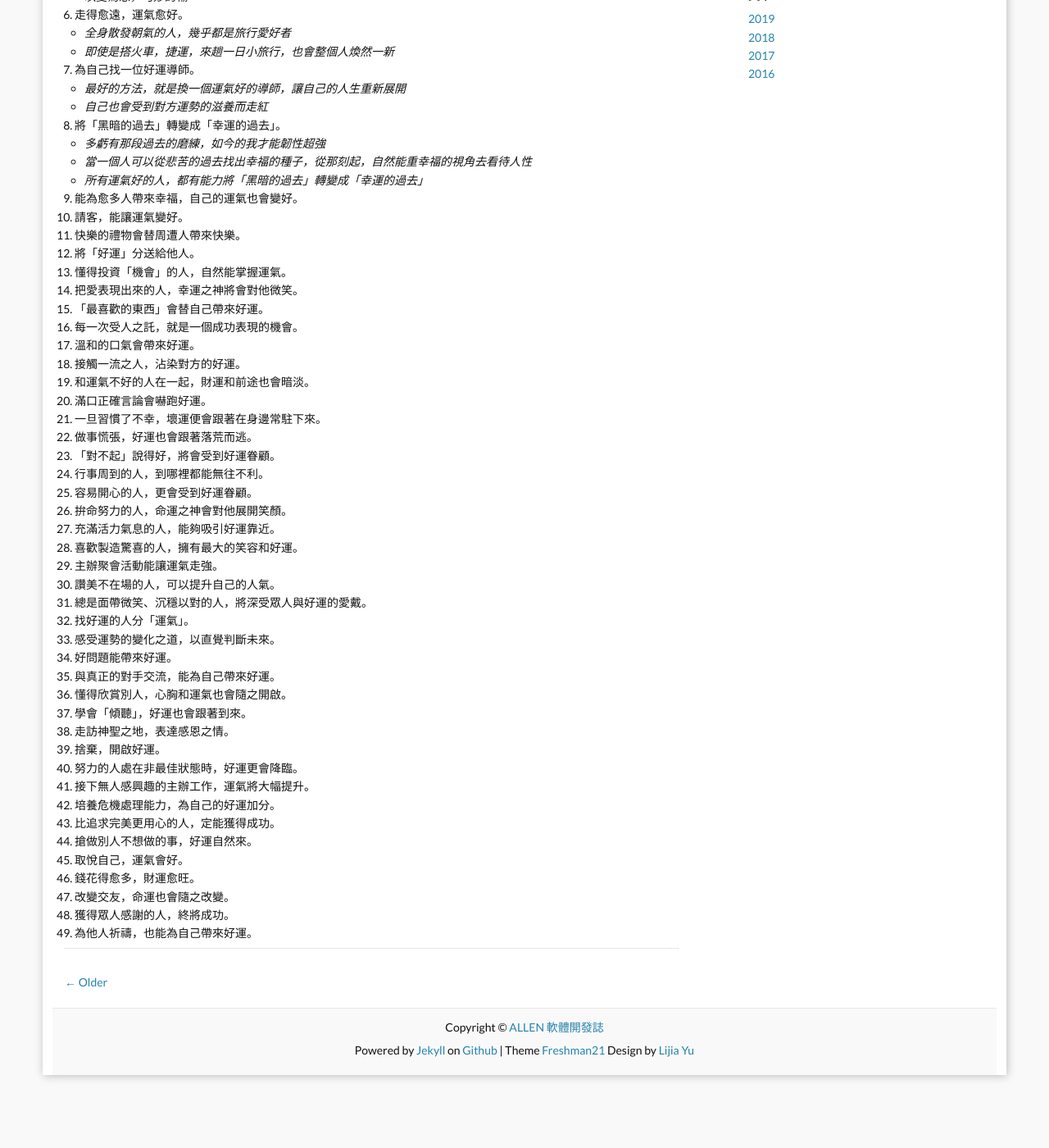
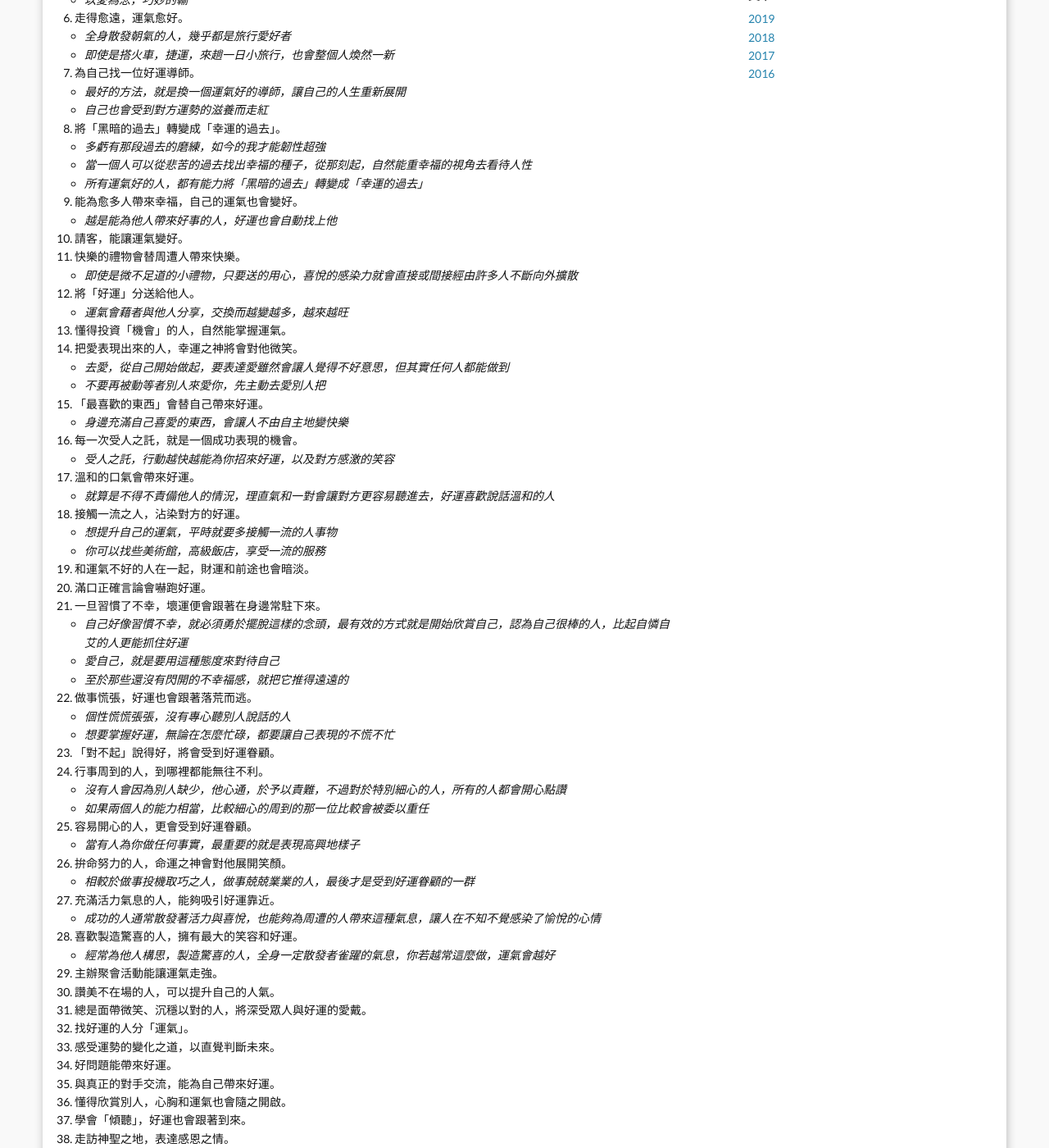
Before and after one commit to allenchien-tw/allenchien-tw.github.io, a Jekyll site: the page built from _posts/2019-10-01-book-every-day.md, in a window 1280 px wide and 1400 px high, scrolled down 1009 px. Shown: the whole window at 82% size. Built offline with Jekyll 4.4.1, drawn with Linux system fonts in a browser that asks for light colours; before the commit the page ends 2350 px from its top, so only the background shows below that; some of the changed text lies outside the part shown.

Commit message:
update: update post

````diff
--- a/_posts/2019-10-01-book-every-day.md
+++ b/_posts/2019-10-01-book-every-day.md
@@ -12,7 +12,7 @@ comments: true
 
 ![book](/images/blog/20191001/20191001-000.jpg)
 
-<<讓好運每天都發生>>  打破好運天降的宿命，認為只要微調平時所思所為，在生活中放進活力，感恩和喜悅的心，就能讓自己沐浴在好運之中
+```<<讓好運每天都發生>>  打破好運天降的宿命，認為只要微調平時所思所為，在生活中放進活力，感恩和喜悅的心，就能讓自己沐浴在好運之中```
 
 
 1. 懂得感恩，好運自然來。
@@ -39,25 +39,46 @@ comments: true
   - *當一個人可以從悲苦的過去找出幸福的種子，從那刻起，自然能重幸福的視角去看待人性*
   - *所有運氣好的人，都有能力將「黑暗的過去」轉變成「幸運的過去」*
 9. 能為愈多人帶來幸福，自己的運氣也會變好。
+  - *越是能為他人帶來好事的人，好運也會自動找上他*
 10. 請客，能讓運氣變好。
 11. 快樂的禮物會替周遭人帶來快樂。
+  - *即使是微不足道的小禮物，只要送的用心，喜悅的感染力就會直接或間接經由許多人不斷向外擴散*
 12. 將「好運」分送給他人。
+  - *運氣會藉者與他人分享，交換而越變越多，越來越旺*
 13. 懂得投資「機會」的人，自然能掌握運氣。
 14. 把愛表現出來的人，幸運之神將會對他微笑。
+  - *去愛，從自己開始做起，要表達愛雖然會讓人覺得不好意思，但其實任何人都能做到*
+  - *不要再被動等者別人來愛你，先主動去愛別人把*
 15. 「最喜歡的東西」會替自己帶來好運。
+  - *身邊充滿自己喜愛的東西，會讓人不由自主地變快樂*
 16. 每一次受人之託，就是一個成功表現的機會。
+  - *受人之託，行動越快越能為你招來好運，以及對方感激的笑容*
 17. 溫和的口氣會帶來好運。
+  - *就算是不得不責備他人的情況，理直氣和一對會讓對方更容易聽進去，好運喜歡說話溫和的人*
 18. 接觸一流之人，沾染對方的好運。
+  - *想提升自己的運氣，平時就要多接觸一流的人事物*
+  - *你可以找些美術館，高級飯店，享受一流的服務*
 19. 和運氣不好的人在一起，財運和前途也會暗淡。
 20. 滿口正確言論會嚇跑好運。
 21. 一旦習慣了不幸，壞運便會跟著在身邊常駐下來。
+  - *自己好像習慣不幸，就必須勇於擺脫這樣的念頭，最有效的方式就是開始欣賞自己，認為自己很棒的人，比起自憐自艾的人更能抓住好運*
+  - *愛自己，就是要用這種態度來對待自己*
+  - *至於那些還沒有閃開的不幸福感，就把它推得遠遠的*
 22. 做事慌張，好運也會跟著落荒而逃。
+  - *個性慌慌張張，沒有專心聽別人說話的人*
+  - *想要掌握好運，無論在怎麼忙碌，都要讓自己表現的不慌不忙*
 23. 「對不起」說得好，將會受到好運眷顧。
 24. 行事周到的人，到哪裡都能無往不利。
+  - *沒有人會因為別人缺少，他心通，於予以責難，不過對於特別細心的人，所有的人都會開心點讚*
+  - *如果兩個人的能力相當，比較細心的周到的那一位比較會被委以重任*
 25. 容易開心的人，更會受到好運眷顧。
+  - *當有人為你做任何事實，最重要的就是表現高興地樣子*
 26. 拚命努力的人，命運之神會對他展開笑顏。
+  - *相較於做事投機取巧之人，做事兢兢業業的人，最後才是受到好運眷顧的一群*
 27. 充滿活力氣息的人，能夠吸引好運靠近。
+  - *成功的人通常散發著活力與喜悅，也能夠為周遭的人帶來這種氣息，讓人在不知不覺感染了愉悅的心情*
 28. 喜歡製造驚喜的人，擁有最大的笑容和好運。
+  - *經常為他人構思，製造驚喜的人，全身一定散發者雀躍的氣息，你若越常這麼做，運氣會越好*
 29. 主辦聚會活動能讓運氣走強。
 30. 讚美不在場的人，可以提升自己的人氣。
 31. 總是面帶微笑、沉穩以對的人，將深受眾人與好運的愛戴。
````
